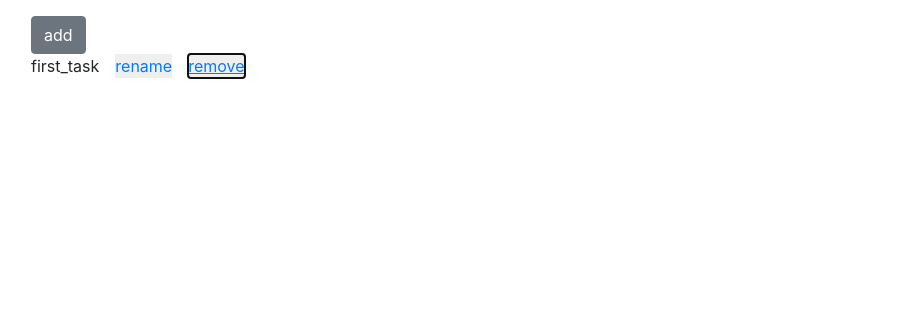
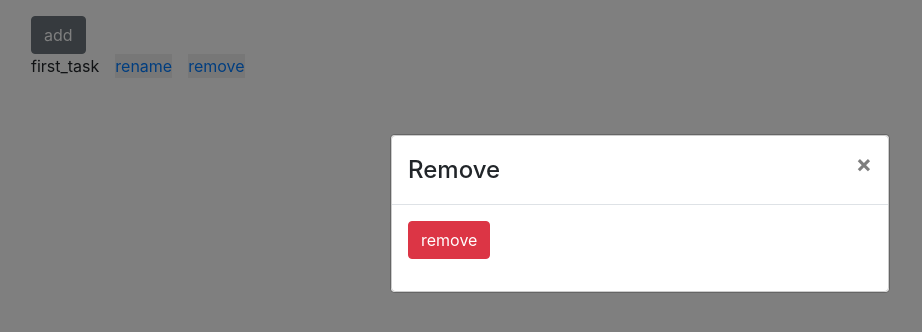
Before and after one commit to artyomgorushkin/react__modals, a React (Create React App) app: page / in a window 1280 px wide. Both pictures are taken after a click on the button "remove". Shown: the top 332 px of the page, without its empty margins (0-922 px from the left). Built offline with nearby package versions, Linux system fonts and the light colour scheme.

Commit message:
настроил удаление

```diff
--- a/src/App.jsx
+++ b/src/App.jsx
@@ -39,32 +39,19 @@ const Task = ({ props: { item, renameModalHandler, removeModalHandler } }) => {
 
 const App = () => {
   const [state, setState] = useState([{ id: _.uniqueId(), text: 'first_task' }]);
-  // const [currentTask, setCurrentTask] = useState(null);
   const [modalInfo, setModalInfo] = useState({ type: null, item: null });
 
-  const addTaskAction = (task) => {
-    setState([...state, { text: task, id: _.uniqueId() }]);
-    // setShow(false);
-  };
+  const addTaskAction = (task) => setState([...state, { text: task, id: _.uniqueId() }]);
 
-  const renameTaskAction = (id, text) => {
-    setState((state) => state.map((item) => (item.id !== id ? item : { id, text })));
-  };
+  const renameTaskAction = (id, text) => setState((state) => state.map((item) => (item.id !== id ? item : { id, text })));
 
-  const removeTaskAction = (id, text) => {
-    console.log('removeTaskAction');
-  };
+  const removeTaskAction = (id) => setState(state => state.filter(item => item.id !== id))
 
   const addTaskHandler = () => setModalInfo({ type: 'adding', item: null });
 
-  const renameModalHandler = (item) => {
-    setModalInfo({ type: 'renaming', item });
-  };
+  const renameModalHandler = (item) => setModalInfo({ type: 'renaming', item });
 
-  const removeModalHandler = (item) => {
-    console.log('removeModalHandler');
-    // setName('removing');
-  };
+  const removeModalHandler = (item) => setModalInfo({ type: 'removing', item });
 
   const hideModal = () => setModalInfo({ type: null, item: null });
 
@@ -75,12 +62,10 @@ const App = () => {
   };
 
   const renderModal = ({ type, item }, hideModal) => {
-    console.log('item: ', item);
     if (!type) return null;
 
     const Component = getModal(type);
     return <Component onHide={hideModal} action={actionMapping[type]} task={item} />;
-    // return <p>asdfasfdf</p>;
   };
 
   return (
--- a/src/modals/Remove.jsx
+++ b/src/modals/Remove.jsx
@@ -1,15 +1,20 @@
 import React from 'react';
 import { Modal } from 'react-bootstrap';
 
-export default (show, handler, action, task) => {
-  console.log('modal');
-  const handleClose = () => handler();
+export default ({ onHide, action, task }) => {
+  const onClick = () => onHide();
+
+  const onRemoveClickHandler = () => {
+    action(task.id);
+    onHide();
+  };
+
   return (
-    <Modal show={show} className='modal-dialog'>
+    <Modal show className='modal-dialog'>
       <div className='modal-content'>
         <div className='modal-header'>
           <div className='modal-title h4'>Remove</div>
-          <button onClick={handleClose} className='close' type='button'>
+          <button onClick={onClick} className='close' type='button'>
             <span aria-hidden='true'>×</span>
             <span className='sr-only'>Close</span>
           </button>
@@ -17,7 +22,12 @@ export default (show, handler, action, task) => {
         <div className='modal-body'>
           <form onSubmit={action}>
             <div className='form-group'>
-              <input className='btn btn-danger' type='submit' value='remove' />
+              <input
+                className='btn btn-danger'
+                onClick={onRemoveClickHandler}
+                type='button'
+                value='remove'
+              />
             </div>
           </form>
         </div>
```
